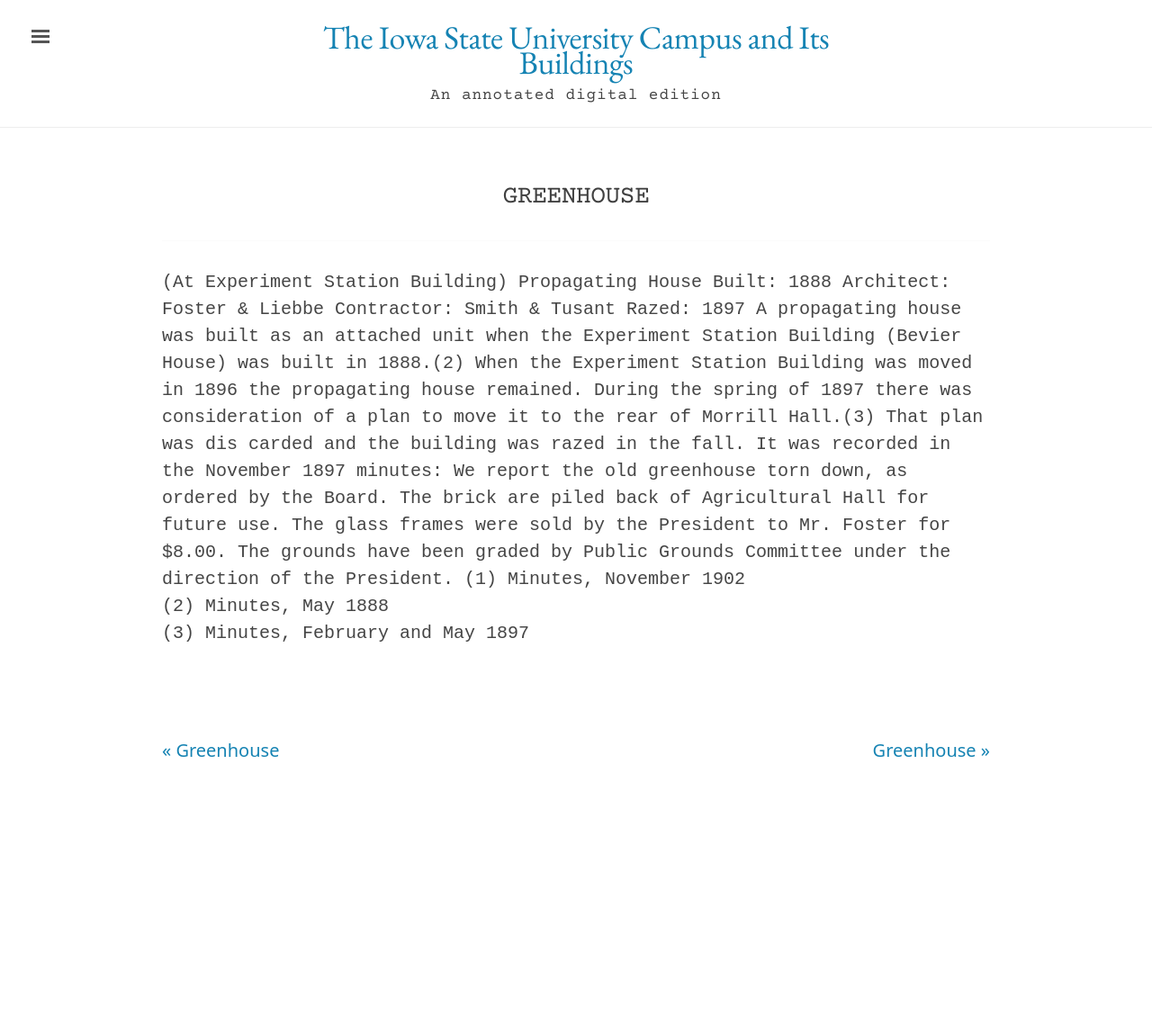
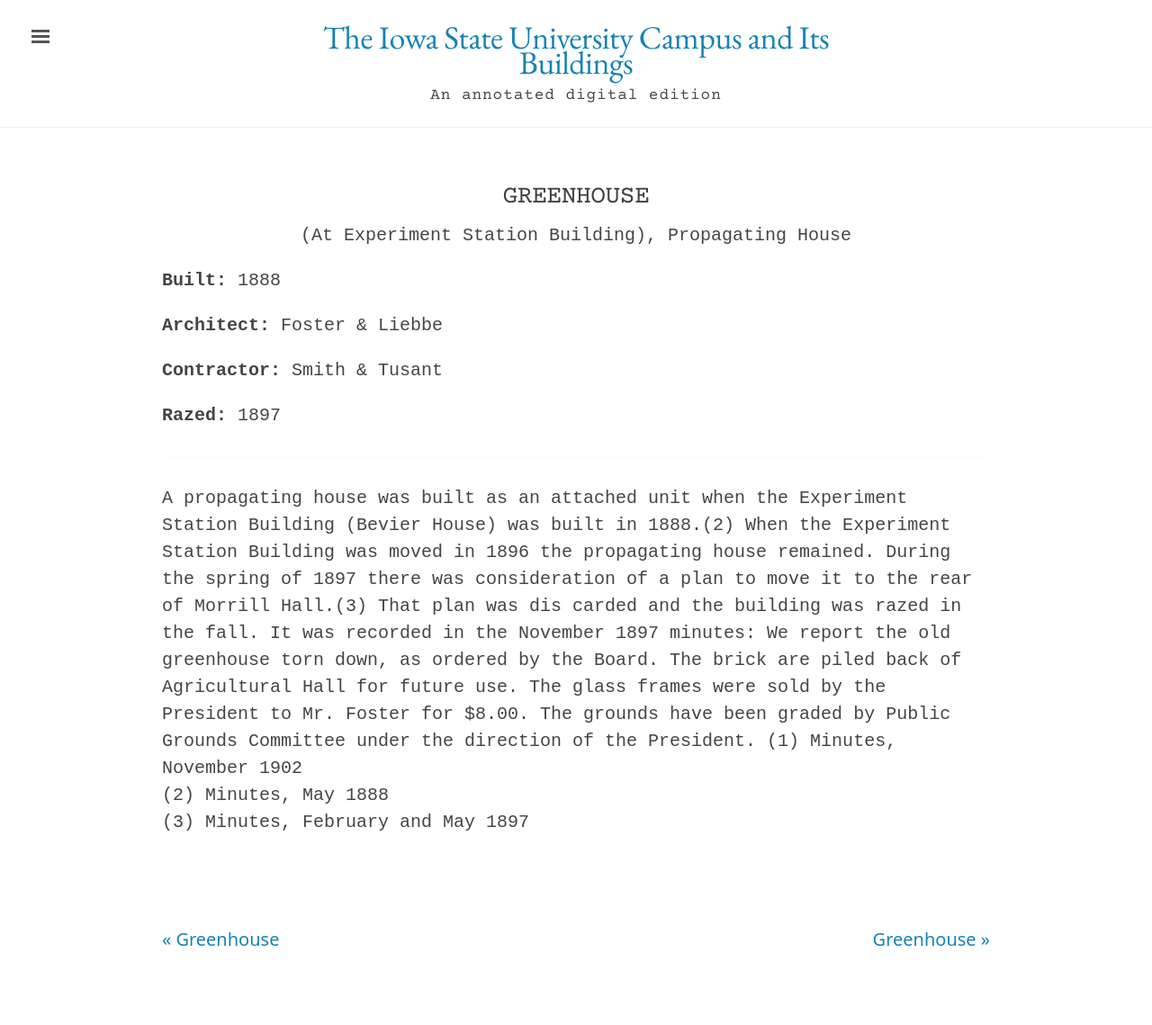
Before and after one commit to emanderson811/day-edition, a Jekyll site: the page built from _texts/buildings/092day-greenhouse-exp-station.md, in a window 1280 px wide. Shown: the whole page at 90% size. Built offline with Jekyll 4.4.1, drawn with Linux system fonts in a browser that asks for light colours; before the commit the page ends 929 px from its top, so only the background shows below that; part of the change alters nothing that is shown.

```diff
--- a/_texts/buildings/092day-greenhouse-exp-station.md
+++ b/_texts/buildings/092day-greenhouse-exp-station.md
@@ -2,11 +2,13 @@
 layout: building
 title: "Greenhouse"
 alternative_name:
-built:
+  - "(At Experiment Station Building)"
+  - "Propagating House"
+built: 1888
 addition:
-architect:
-contractor:
-razed:
+architect: "Foster & Liebbe"
+contractor: "Smith & Tusant"
+razed: 1897
 author:
 rights: Public Domain
 source: Iowa State University Library, University Archives
@@ -14,9 +16,7 @@ publication-date: 1980
 ---
 ---
 
-(At Experiment Station Building)
-Propagating House
-Built: 1888 Architect: Foster & Liebbe Contractor: Smith & Tusant Razed: 1897
+
 A propagating house was built as an attached unit when the Experiment Station Building (Bevier House) was built in 1888.(2)
 When the Experiment Station Building was moved in 1896 the propagating house remained. During the spring of 1897 there was consideration of a plan to move it to the rear of Morrill Hall.(3) That plan was dis carded and the building was razed in the fall. It was recorded in the November 1897 minutes:
 We report the old greenhouse torn down, as ordered by the Board. The brick are piled back of Agricultural Hall for future use. The glass frames were sold by the President to Mr. Foster for $8.00. The grounds have been graded by Public Grounds Committee under the direction of the President.
```
